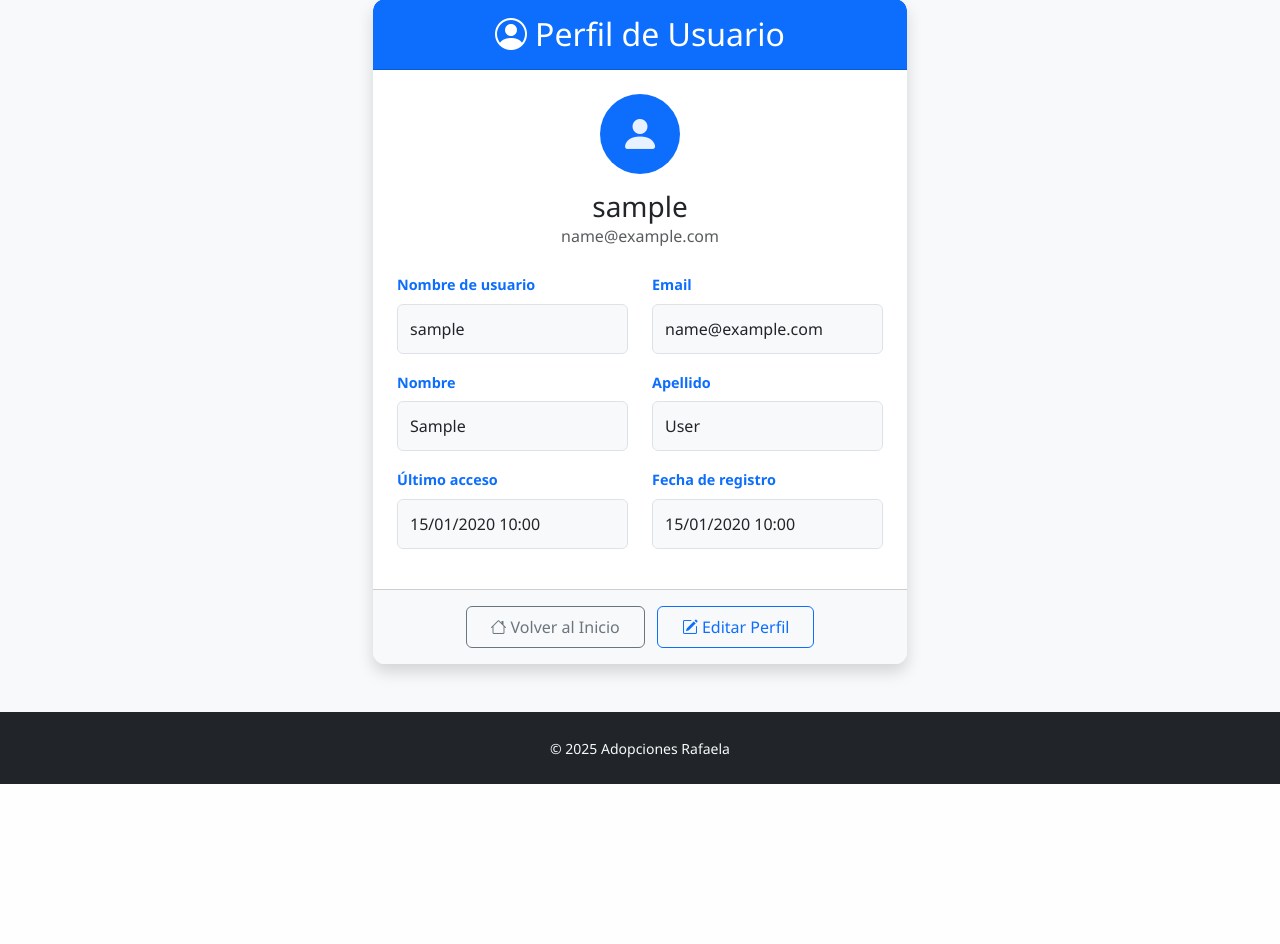
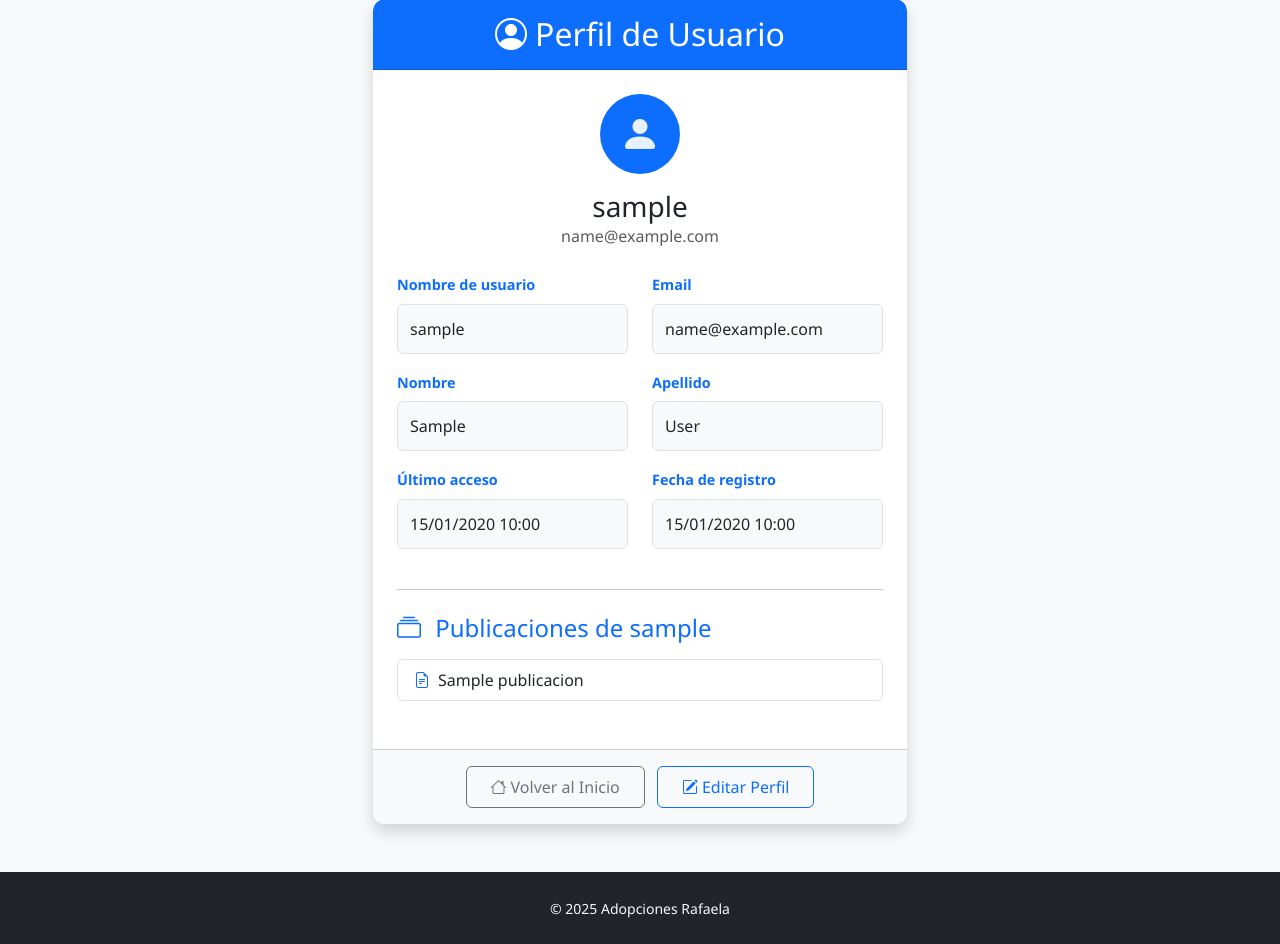
Before and after one commit to casuico/Ingenieria_Web, a Django app: page /perfil/ in a window 1280 px wide. Shown: the part 105-1049 px from the top of the page. Before the commit the page ends 889 px from the top, so only its background shows below. Run offline with Django 5.2, Linux system fonts and the light colour scheme; a user stored in the database is signed in; tables that the repository leaves empty hold one stand-in row (values such as "Sample post").

Commit message:
mostrar publicaciones del usuario en el perfil

```diff
--- a/TP_Adopciones/adopcionesapp/templates/perfil_usuario.html
+++ b/TP_Adopciones/adopcionesapp/templates/perfil_usuario.html
@@ -11,7 +11,7 @@
                 <div class="card-body p-4">
                     <div class="d-flex flex-column align-items-center mb-4">
                         <div class="bg-primary rounded-circle d-flex align-items-center justify-content-center mb-3"
-                             style="width: 80px; height: 80px;">
+                            style="width: 80px; height: 80px;">
                             <i class="bi bi-person-fill text-white" style="font-size: 2.5rem;"></i>
                         </div>
                         <h3 class="mb-0">{{ usuario.username }}</h3>
@@ -39,9 +39,9 @@
                                 <label class="form-label fw-bold text-primary">Nombre</label>
                                 <p class="form-control bg-light">
                                     {% if usuario.first_name %}
-                                        {{ usuario.first_name }}
+                                    {{ usuario.first_name }}
                                     {% else %}
-                                        <span class="text-muted">No especificado</span>
+                                    <span class="text-muted">No especificado</span>
                                     {% endif %}
                                 </p>
                             </div>
@@ -51,9 +51,9 @@
                                 <label class="form-label fw-bold text-primary">Apellido</label>
                                 <p class="form-control bg-light">
                                     {% if usuario.last_name %}
-                                        {{ usuario.last_name }}
+                                    {{ usuario.last_name }}
                                     {% else %}
-                                        <span class="text-muted">No especificado</span>
+                                    <span class="text-muted">No especificado</span>
                                     {% endif %}
                                 </p>
                             </div>
@@ -75,14 +75,40 @@
                         </div>
                     </div>
 
-                    {% if usuario.perfil.rol == "empresa" %}
+                    <!-- PUBLICACIONES DEL USUARIO -->
+                    {% if publicaciones %}
+                    <hr class="my-4">
+                    <h4 class="mb-3 text-primary">
+                        <i class="bi bi-collection me-2"></i>
+                        Publicaciones de {{ usuario.username }}
+                    </h4>
+
+                    <div class="list-group mb-4">
+                        {% for pub in publicaciones %}
+                        <a href="{% url 'publicaciones_detail' pub.pk %}"
+                            class="list-group-item list-group-item-action d-flex justify-content-between align-items-center">
+                            <span>
+                                <i class="bi bi-file-earmark-text me-2 text-primary"></i>{{ pub.titulo }}
+                            </span>
+                            <small class="text-muted">{{ pub.fecha_publicacion|date:"d/m/Y" }}</small>
+                        </a>
+                        {% empty %}
+                        <p class="text-muted">Este usuario no tiene publicaciones.</p>
+                        {% endfor %}
+                    </div>
+                    {% endif %}
+
+
+                    <!-- LOGO EMPRESA -->
+                    {% if usuario.perfil.rol == "empresa" and usuario == request.user %}
                     <hr class="my-4">
                     <h4 class="mb-3 text-primary"><i class="bi bi-image me-2"></i>Logo de la Empresa</h4>
 
                     {% if usuario.perfil.archivo %}
                     <div class="mb-3 text-center">
                         <p class="fw-bold">Logo actual:</p>
-                        <img src="{{ usuario.perfil.archivo.url }}" alt="Logo empresa" class="img-thumbnail" width="200">
+                        <img src="{{ usuario.perfil.archivo.url }}" alt="Logo empresa" class="img-thumbnail"
+                            width="200">
                     </div>
                     {% endif %}
 
--- a/TP_Adopciones/adopcionesapp/urls.py
+++ b/TP_Adopciones/adopcionesapp/urls.py
@@ -16,4 +16,5 @@ urlpatterns = [
     path("publicaciones/<int:pk>/editar/", editar_publicacion, name="editar_publicacion"),
     path("publicaciones/mis_publicaciones/", mis_publicaciones, name="mis_publicaciones"),
     path("perfil/", perfil_usuario, name="perfil_usuario"),
+    path("perfil/<int:user_id>/", perfil_usuario, name="perfil_detalle"),
 ]
--- a/TP_Adopciones/adopcionesapp/views/auth.py
+++ b/TP_Adopciones/adopcionesapp/views/auth.py
@@ -3,7 +3,7 @@ Vistas relacionadas con la autenticación de usuarios, registro, activación de
 """
 
 from django.core.mail import EmailMultiAlternatives
-from django.shortcuts import render, redirect
+from django.shortcuts import get_object_or_404, render, redirect
 from django.contrib.auth import login
 from django.contrib.auth.models import User
 from django.contrib.auth.tokens import default_token_generator as token_generator
@@ -16,7 +16,6 @@ from django.http import HttpResponse
 from django.contrib import messages
 from django.contrib.auth.decorators import login_required
 from ..forms import RegistroForm
-from ..models import Perfil
 
 def registro(request):
     """
@@ -76,15 +75,19 @@ def activar_cuenta(request, uidb64, token):
         return HttpResponse("El enlace de activación no es válido o ya expiró.")
 
 @login_required
-def perfil_usuario(request):
+def perfil_usuario(request, user_id=None):
     """
     Vista para mostrar y actualizar el perfil del usuario.
-    Permite a usuarios con rol 'empresa' subir o actualizar su logo.
     """
-    usuario = request.user
+    if user_id:
+        usuario = get_object_or_404(User, pk=user_id)
+    else:
+        usuario = request.user
+
     perfil = usuario.perfil
+    publicaciones = usuario.publicaciones.all()
 
-    if request.method == "POST" and perfil.rol == "empresa":
+    if request.method == "POST" and perfil.rol == "empresa" and usuario == request.user:
         archivo = request.FILES.get("archivo")
         if archivo:
             perfil.archivo = archivo
@@ -94,4 +97,7 @@ def perfil_usuario(request):
             messages.error(request, "Debes seleccionar un archivo para subir.")
         return redirect("perfil_usuario")
 
-    return render(request, "perfil_usuario.html", {"usuario": usuario})
+    return render(request, "perfil_usuario.html", {
+        "usuario": usuario,
+        "publicaciones": publicaciones,
+    })
```
Also changed, not shown: TP_Adopciones/adopcionesapp/templates/partials/publicaciones_list.html (+12 -0 lines).
